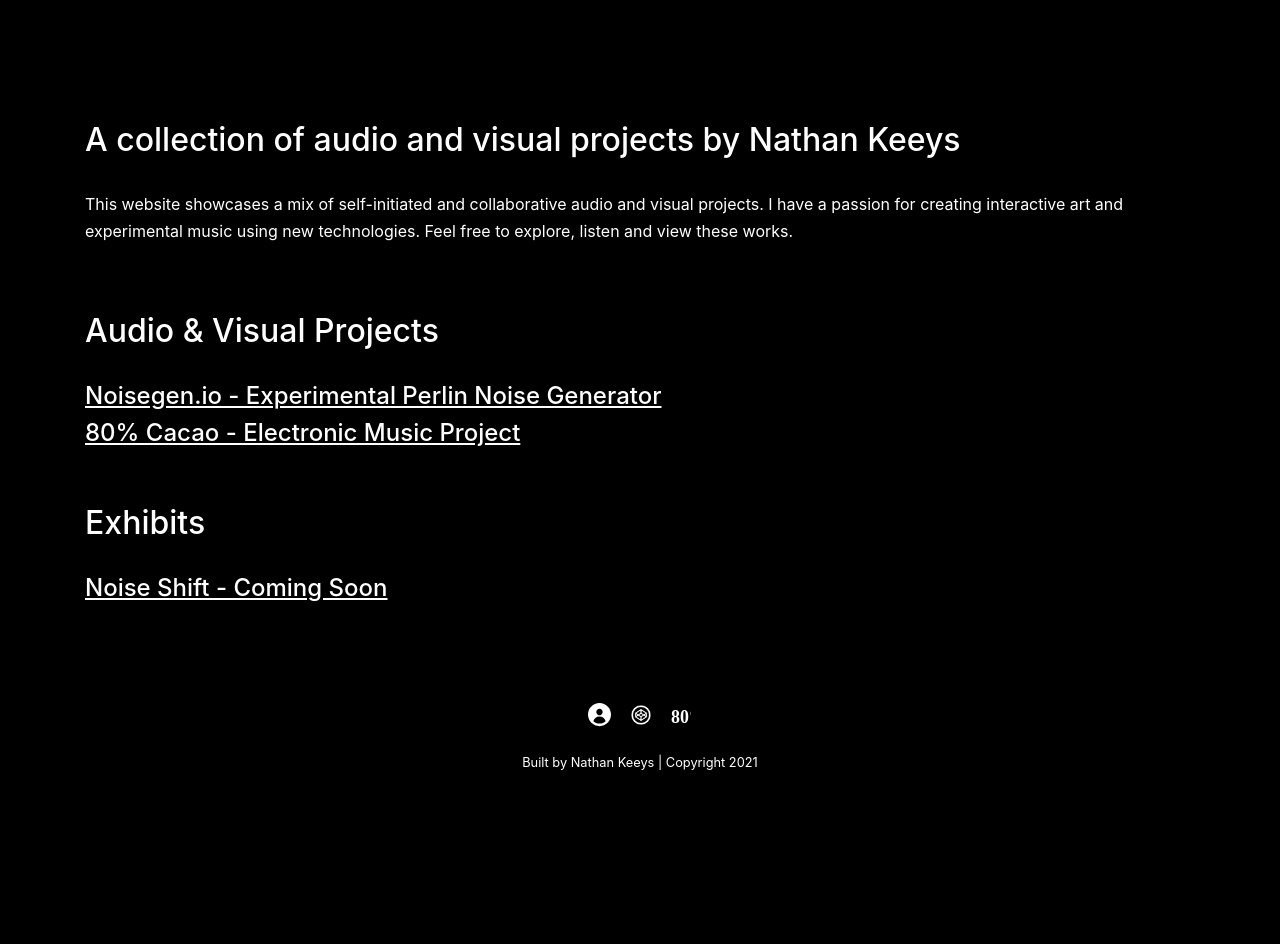
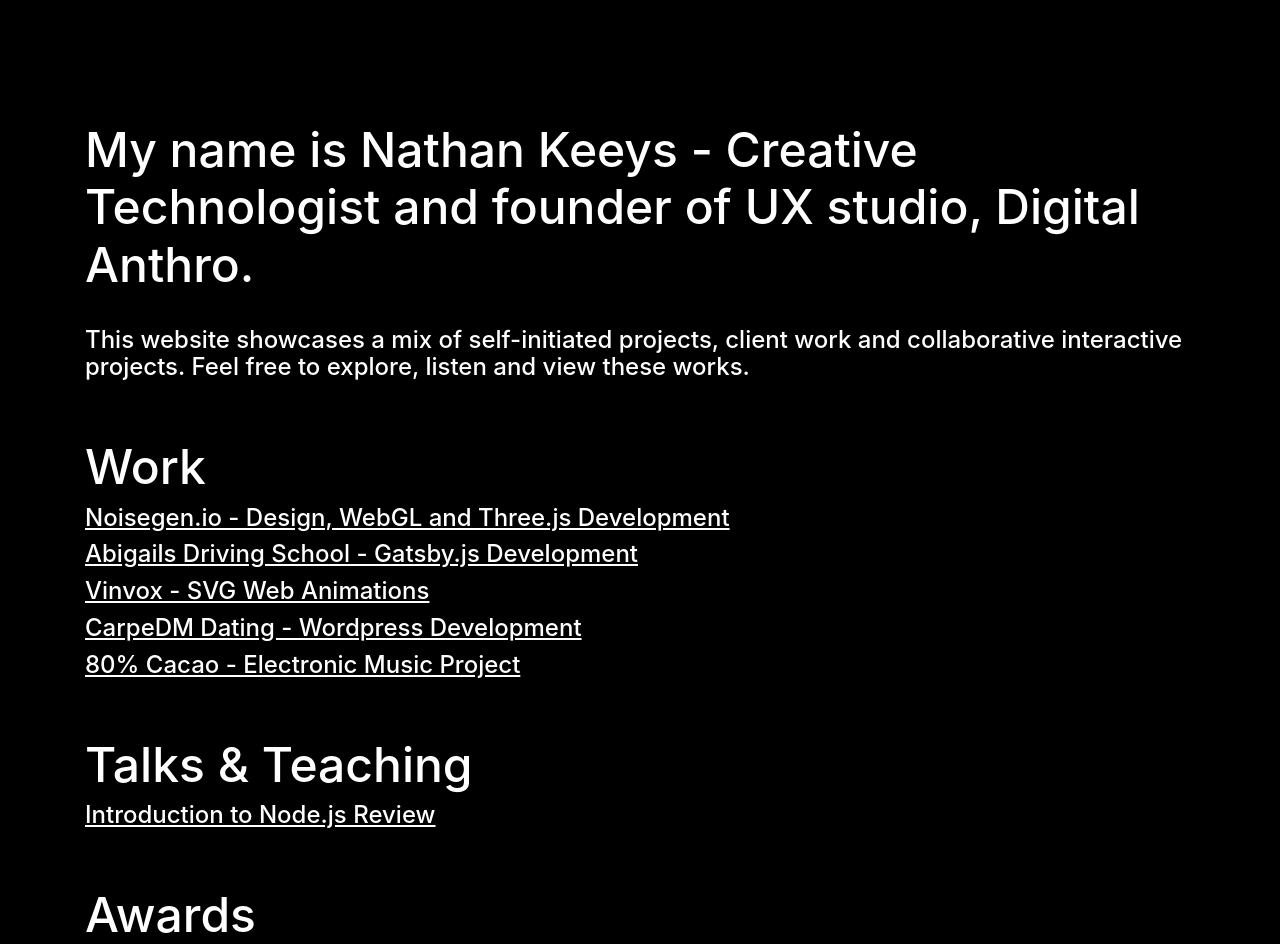
Before and after one commit to keeysnc/portfolio, a React (Create React App) app: page /#/ in a window 1280 px wide. Shown: the part 48-992 px from the top of the page. Before the commit the page ends 841 px from the top, so only its background shows below. Built offline with nearby package versions, Linux system fonts and the light colour scheme.

Commit message:
content update

```diff
--- a/src/App.css
+++ b/src/App.css
@@ -14,7 +14,7 @@
 }
 
 h1{
-    font-size: 2rem!important;
+    font-size: 3rem!important;
 }
 
 .project-list{
--- a/src/components/About.js
+++ b/src/components/About.js
@@ -13,8 +13,9 @@
         <div className="about">
             <h1 className="title">About Me</h1>
             <p style={{lineHeight: '1.7rem'}}>
-            As an artist and technologist, I'm intrigued about new technologies and the ways humans interact with them.
-            Creating interactive art is an outlet for myself as well as an exciting way to make small experiences for others to enjoy.
+            As an designer and creative technologist, I'm intrigued about new technologies and the ways humans interact with them.
+            I specialize in modern technology used to design & develop web interfaces as well as interactive web experiences.
+            I've been fortunate to work in the creative industry for 8+ years working with clients such as Giant, MGM National Harbor, Accenture, Childrens Hospital and more.
             </p>
         </div>
         </div>
--- a/src/components/Bio.js
+++ b/src/components/Bio.js
@@ -8,32 +8,32 @@
     return (
       <div className="section">
         <div className="section">
-        <h1 className="title">A collection of audio and visual projects by Nathan Keeys</h1>
+        <h1 className="title">My name is Nathan Keeys - Creative Technologist and founder of UX studio, Digital Anthro.</h1>
         <h4 className="subtitle"></h4>
-          <p style={{lineHeight: '1.7rem'}}>
-          This website showcases a mix of self-initiated and collaborative audio and visual projects.
-          I have a passion for creating interactive art and experimental music using new technologies. Feel free to explore, listen and view these works.
-          </p>
+          <h4 style={{lineHeight: '1.7rem'}}>
+          This website showcases a mix of self-initiated projects, client work and collaborative interactive projects. Feel free to explore, listen and view these works.
+          </h4>
         </div>
-        <h1>Audio & Visual Projects</h1>
+        <h1>Work</h1>
+        <h4><a target="_blank" href="http://noisegen.io/">Noisegen.io - Design, WebGL and Three.js Development</a></h4>
+        <h4><a target="_blank" href="https://abigailsdrivingschool.com/en/">Abigails Driving School - Gatsby.js Development</a></h4>
+        <h4><a target="_blank" href="https://www.vinvox.com/">Vinvox - SVG Web Animations</a></h4>
+        <h4><a target="_blank" href="https://carpedmdating.com/">CarpeDM Dating - Wordpress Development</a></h4>
+        <h4><a target="_blank" href="https://80cacao.bandcamp.com/">80% Cacao - Electronic Music Project</a></h4>
         <br/>
-        <h4><a target="_blank" href="http://noisegen.io/">Noisegen.io - Experimental Perlin Noise Generator</a></h4>
-        <h4><a target="_blank" href="https://80cacao.bandcamp.com/">80% Cacao - Electronic Music Project</a></h4>
-        {/* <br/>
         <br/>
         <h1>Talks & Teaching</h1>
-        <br/>
-        <h4><a target="_blank" href="https://vimeo.com/463281152">Introduction to Node.js Review</a></h4> */}
+        <h4><a target="_blank" href="https://vimeo.com/463281152">Introduction to Node.js Review</a></h4>
         <br/>
         <br/>
-        {/* <h1>Awards</h1>
-        <br/>
+        <h1>Awards</h1>
         <h4><a href="https://www.awwwards.com/sites/noisegen-io">Awwwards - Honorable Mention - noisegen.io</a></h4>
         <h4><a href="https://www.awwwards.com/sites/noisegen-io">Awwwards - Mobile Excellence - noisegen.io</a></h4>
-        <h4><a target="_blank" href="https://borensteingroup.com/tate-tryon-top-non-profit-accounting-firm-mints-gold-best-professional-services-website-2017-annual-international-davey-awards/">Clutch - Best Professional Service Website 2017</a></h4> */}
-        <h1>Exhibits</h1>
+        <h4><a target="_blank" href="https://borensteingroup.com/tate-tryon-top-non-profit-accounting-firm-mints-gold-best-professional-services-website-2017-annual-international-davey-awards/">Clutch - Best Professional Service Website 2017</a></h4>
         <br/>
-        <h4><a href="#">Noise Shift - Coming Soon</a></h4>
+        <br/>
+        <h1>Interactive Exhibits</h1>
+        <h4><a target="_blank" href="https://cicamuseum.com/over-the-structures-2021/">Noise Shift - CICA Museum - Over the Structures Exhibition 2021</a></h4>
       </div>
     );
   }
```
